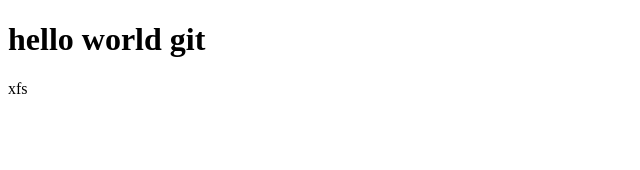
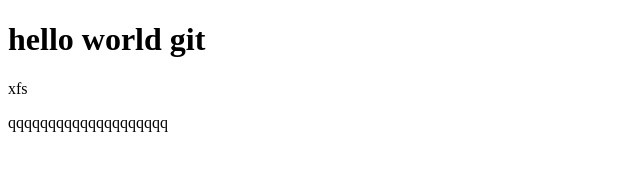
Before and after one commit to Nayanamolps/myproject, a plain HTML site: page index.html in a window 1280 px wide. Shown: the whole page, without its empty margins (0-640 px from the left). Drawn offline with Linux system fonts and the light colour scheme.

Commit message:
negative answr added

```diff
--- a/index.html
+++ b/index.html
@@ -9,5 +9,6 @@
 <body>
     <h1>hello world git</h1>
     <p>xfs</p>
+    <p>qqqqqqqqqqqqqqqqqqqq</p>
 </body>
 </html>
```
